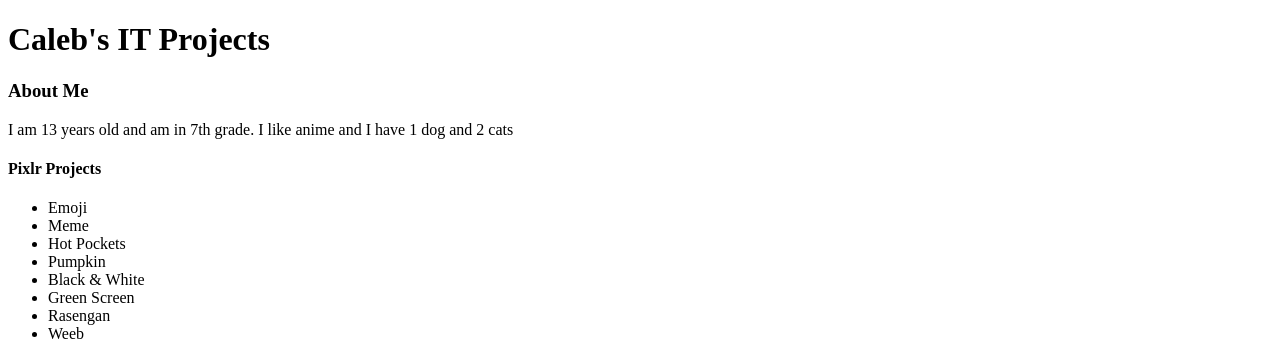
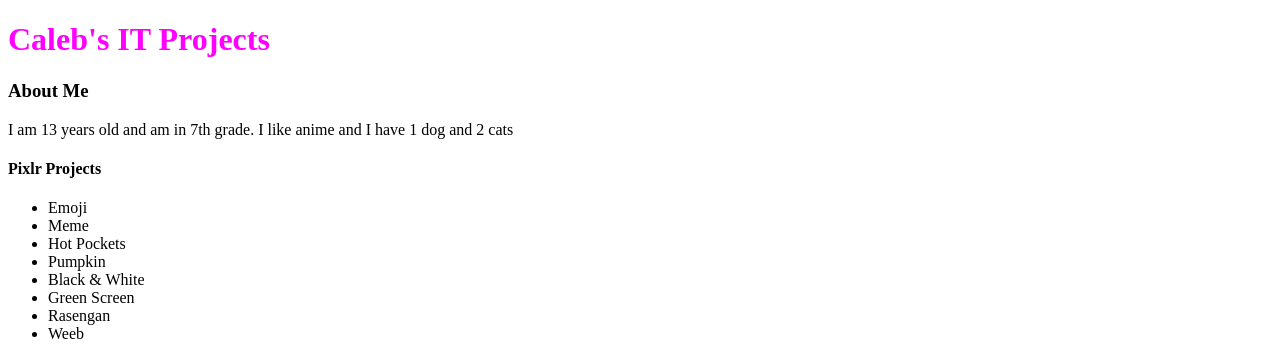
Before and after one commit to Celestiio/EverythingITweb, a plain HTML site: page index.html in a window 1280 px wide. Shown: the top 356 px of the page. Drawn offline with Linux system fonts and the light colour scheme.

Commit message:
Update index.html

```diff
--- a/index.html
+++ b/index.html
@@ -4,7 +4,7 @@
     </head>
 
     <body>
-    <h1>Caleb's IT Projects</h1>
+    <h1><span style="color: fuchsia;">Caleb's IT Projects</span></h1>
 <h3>About Me</h3>
         <p>I am 13 years old and am in 7th grade. I like anime and I have 1 dog and 2 cats</p>
         <h4>Pixlr Projects</h4>
```
